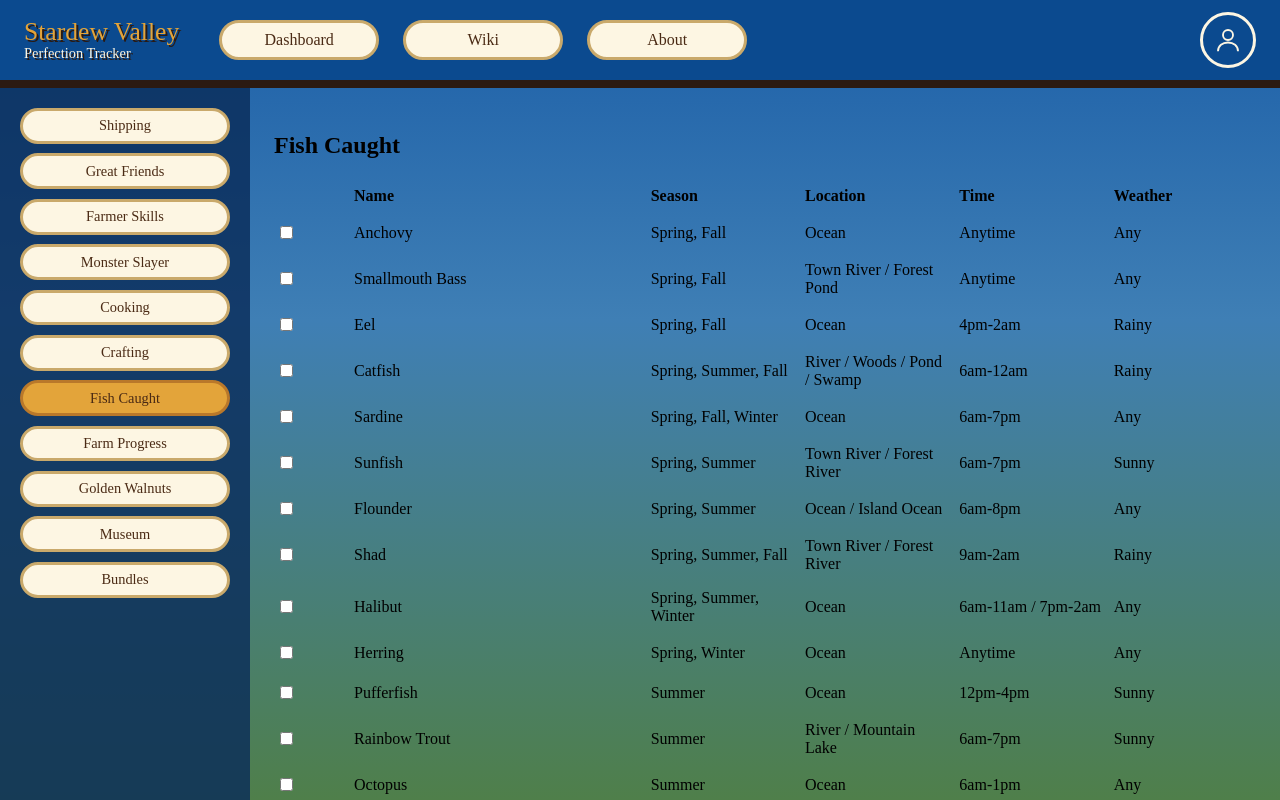
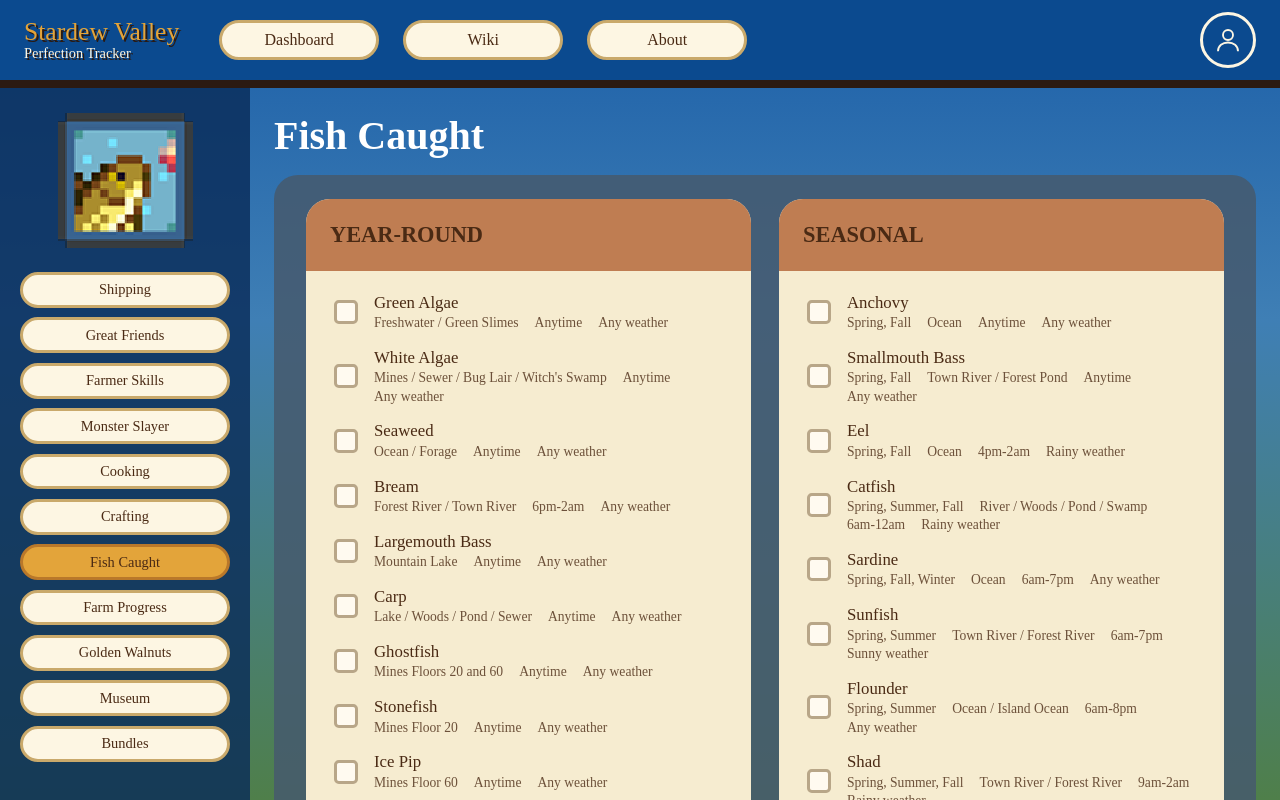
Before and after one commit to hrspnd/stardew-perfection-tracker, a React (Vite) app in the folder client/: page /fish in a window 1280 px wide. Shown: the top 800 px of the page. Built offline with nearby package versions, Linux system fonts and the light colour scheme.

Commit message:
added card styling for Shipped, Golden Walnuts, Fish Caught and Bundles

```diff
--- a/client/src/components/GroupedChecklist.jsx
+++ b/client/src/components/GroupedChecklist.jsx
@@ -1,30 +1,80 @@
+import { useEffect, useState } from 'react'
+
 /**
  * GroupedChecklist
- * Shared layout for: Produce/Forage Shipped (groups = seasons/categories,
- * no reward) and Bundles (groups = individual bundles, WITH a reward line;
- * the page wraps one of these per Room, e.g. "Crafts Room").
+ * Shared card layout for: Produce/Forage Shipped (groups = seasons/categories),
+ * Golden Walnuts (groups = regions), Fish Caught (groups = where/when the fish
+ * is caught) and Bundles (groups = individual bundles, WITH a reward line;
+ * the Bundles page renders one of these per Room).
  *
- * Renders each group as a header + a plain checklist (checkbox + optional
- * icon + name, nothing else). If a group has a `reward`, it's shown as a
- * final non-checkbox row, visually distinct from the requirements above it.
+ * Each group is a card: a coloured header (optional icon + title) and a
+ * checklist (checkbox + optional icon + name). Clicking a name toggles it,
+ * and checked rows fade. Cards are split into two balanced columns (one on
+ * narrow screens): each card goes into whichever column is currently shorter,
+ * so a few tall cards don't leave one side empty.
  *
  * Props:
  *   groups: Array<{
  *     id: string,
  *     title: string,
- *     items: Array<{ id, label, icon?, checked }>,
+ *     icon?: string,
+ *     items: Array<{ id, label, icon?, checked, details?: string[] }>,
  *     reward?: string,
  *     requiredCount?: number,  // e.g. "choose any 5 of 9" bundles
  *   }>
  *   onToggleItem: (groupId, itemId) => void
+ *
+ * `details` are small extra lines shown under an item's name (Fish uses them
+ * for location, time and weather).
  */
 
+const NARROW = '(max-width: 900px)'
+
+// 1 column on narrow screens (cards stay in data order), otherwise 2.
+function useColumnCount() {
+  const [narrow, setNarrow] = useState(() => window.matchMedia(NARROW).matches)
+
+  useEffect(() => {
+    const query = window.matchMedia(NARROW)
+    const update = () => setNarrow(query.matches)
+    query.addEventListener('change', update)
+    return () => query.removeEventListener('change', update)
+  }, [])
+
+  return narrow ? 1 : 2
+}
+
+// Rough card height in "rows": the header counts as 3, a row with detail
+// lines is taller than a plain one, and the reward line is a little taller too.
+function groupWeight(group) {
+  const rows = group.items.reduce((sum, item) => sum + (item.details?.length ? 1.8 : 1), 0)
+  return 3 + rows + (group.reward ? 1.5 : 0)
+}
+
+function splitIntoColumns(groups, count) {
+  const columns = Array.from({ length: count }, () => ({ groups: [], weight: 0 }))
+  for (const group of groups) {
+    // On a tie the first (left) column wins.
+    const shortest = columns.reduce((a, b) => (b.weight < a.weight ? b : a))
+    shortest.groups.push(group)
+    shortest.weight += groupWeight(group)
+  }
+  return columns.map((column) => column.groups)
+}
+
 export default function GroupedChecklist({ groups, onToggleItem }) {
+  const columns = splitIntoColumns(groups, useColumnCount())
+
   return (
-    <div className="grouped-checklist">
-      {groups.map((group) => (
+    <div className="grouped-checklist" style={{ '--columns': columns.length }}>
+      {columns.map((columnGroups, columnIndex) => (
+        <div key={columnIndex} className="grouped-checklist__column">
+      {columnGroups.map((group) => (
         <section key={group.id} className="grouped-checklist__group">
           <header className="grouped-checklist__group-header">
+            {group.icon && (
+              <img className="grouped-checklist__group-icon" src={group.icon} alt="" />
+            )}
             <h3>{group.title}</h3>
             {group.requiredCount ? (
               <span className="grouped-checklist__required-count">
@@ -34,22 +84,39 @@
           </header>
 
           <ul className="grouped-checklist__items">
-            {group.items.map((item) => (
-              <li key={item.id} className="grouped-checklist__item">
+            {group.items.map((item) => {
+              const inputId = `${group.id}-${item.id}`
+              return (
+                <li
+                  key={item.id}
+                  className={
+                    item.checked
+                      ? 'grouped-checklist__item grouped-checklist__item--checked'
+                      : 'grouped-checklist__item'
+                  }
+                >
                   <input
                     type="checkbox"
-                  id={`${group.id}-${item.id}`}
+                    id={inputId}
                     checked={Boolean(item.checked)}
                     onChange={() => onToggleItem(group.id, item.id)}
                   />
-                {item.icon ? (
+                  {item.icon && (
                     <img className="grouped-checklist__icon" src={item.icon} alt="" />
-                ) : (
-                  <span className="grouped-checklist__icon grouped-checklist__icon--placeholder" />
                   )}
-                <label htmlFor={`${group.id}-${item.id}`}>{item.label}</label>
+                  <label htmlFor={inputId} className="grouped-checklist__label">
+                    <span className="grouped-checklist__name">{item.label}</span>
+                    {item.details?.length > 0 && (
+                      <span className="grouped-checklist__details">
+                        {item.details.map((line, index) => (
+                          <span key={index}>{line}</span>
+                        ))}
+                      </span>
+                    )}
+                  </label>
                 </li>
-            ))}
+              )
+            })}
 
             {group.reward && (
               <li className="grouped-checklist__reward">Reward: {group.reward}</li>
@@ -58,5 +125,7 @@
         </section>
       ))}
         </div>
+      ))}
+    </div>
   )
 }
--- a/client/src/components/Layout.jsx
+++ b/client/src/components/Layout.jsx
@@ -1,4 +1,15 @@
-import { NavLink } from 'react-router-dom'
+import { NavLink, useLocation } from 'react-router-dom'
+
+import cookingIcon from '../assets/icons/Cooking.png'
+import craftingIcon from '../assets/icons/Crafting.png'
+import farmerSkillsIcon from '../assets/icons/Farmer Skills.png'
+import fishIcon from '../assets/icons/Fish Caught.png'
+import walnutIcon from '../assets/icons/Golden Walnut.png'
+import friendsIcon from '../assets/icons/Great Friends.png'
+import monsterIcon from '../assets/icons/Monster Slayer.png'
+import museumIcon from '../assets/icons/Museum.png'
+import shippingIcon from '../assets/icons/Shipping.png'
+import wizardIcon from '../assets/icons/Wizard.png'
 
 /**
  * Layout
@@ -7,7 +18,8 @@
  * See App.jsx for how routes map to sidebar items.
  *
  * Art slots: drop your logo into .layout__logo-img and the chicken sprite into
- * .layout__mascot (see the comments below) when you have the files.
+ * .layout__mascot (see the comments below) when you have the files. Pages with
+ * an entry in PAGE_ICONS show their own big icon at the top of the sidebar.
  */
 
 const SIDEBAR_LINKS = [
@@ -24,10 +36,28 @@
   { to: '/bundles', label: 'Bundles' },
 ]
 
+// Big icon at the top of the sidebar, chosen by route. Routes not listed here
+// (the dashboard, Bundles until it has an icon) show the empty mascot slot.
+const PAGE_ICONS = {
+  '/shipped': shippingIcon,
+  '/golden-walnuts': walnutIcon,
+  '/fish': fishIcon,
+  '/great-friends': friendsIcon,
+  '/farmer-level': farmerSkillsIcon,
+  '/monster-slayer': monsterIcon,
+  '/cooking': cookingIcon,
+  '/crafting': craftingIcon,
+  '/farm-progress': wizardIcon,
+  '/museum': museumIcon,
+}
+
 const pillClass = ({ isActive }) =>
   isActive ? 'layout__pill layout__pill--active' : 'layout__pill'
 
 export default function Layout({ children }) {
+  const { pathname } = useLocation()
+  const pageIcon = PAGE_ICONS[pathname]
+
   return (
     <div className="layout">
       <header className="layout__topnav">
@@ -58,8 +88,12 @@
 
       <div className="layout__body">
         <aside className="layout__sidebar" aria-label="Categories">
-          {/* Swap for <img src={chicken} alt="" /> when you have the sprite */}
-          <div className="layout__mascot" aria-hidden="true" />
+          {pageIcon ? (
+            <img className="layout__page-icon" src={pageIcon} alt="" />
+          ) : (
+            /* No icon for this page: swap for <img src={chicken} alt="" /> when you have the sprite */
+            <div className="layout__mascot" aria-hidden="true" />
+          )}
           <nav className="layout__sidebar-nav">
             {SIDEBAR_LINKS.map((link) => (
               <NavLink
--- /dev/null
+++ b/client/src/components/TrackerPage.jsx
@@ -0,0 +1,19 @@
+/**
+ * TrackerPage
+ * Shared page frame for Shipped, Golden Walnuts, Fish Caught and Bundles:
+ * a page title above a translucent panel that holds the group cards.
+ * (The big category icon at the top of the sidebar is set per route in
+ * Layout.jsx.)
+ *
+ * Props:
+ *   title: string
+ *   children: the page content (usually a GroupedChecklist)
+ */
+export default function TrackerPage({ title, children }) {
+  return (
+    <div className="tracker-page">
+      <h2 className="tracker-page__title">{title}</h2>
+      <div className="tracker-page__panel">{children}</div>
+    </div>
+  )
+}
--- a/client/src/pages/Bundles.jsx
+++ b/client/src/pages/Bundles.jsx
@@ -1,9 +1,11 @@
 import { useEffect, useState } from 'react'
 import { listCategory, toggleBundleItem } from '../api'
 import GroupedChecklist from '../components/GroupedChecklist'
+import TrackerPage from '../components/TrackerPage'
 
 // Bundles (route: "/bundles")
-// Data is Room > Bundle > Item. Renders one GroupedChecklist per Room,
+// Data is Room > Bundle > Item. Renders one GroupedChecklist per Room inside
+// a TrackerPage,
 // where each "group" passed to GroupedChecklist is actually one Bundle
 // (name = bundle name, items = required items, reward shown at the bottom).
 
@@ -73,15 +75,16 @@
   if (error) return <p>Something went wrong: {error}</p>
 
   return (
+    <TrackerPage title="Bundles">
       <div className="bundles-page">
         {rooms.map((room) => (
           <section key={room.id} className="bundles-page__room">
-          <h2>
+            <h3 className="bundles-page__room-title">
               {room.name}
               {room.roomReward && (
                 <span className="bundles-page__room-reward"> - Room reward: {room.roomReward}</span>
               )}
-          </h2>
+            </h3>
             <GroupedChecklist
               groups={room.bundles.map((bundle) => ({
                 id: bundle.id,
@@ -95,5 +98,6 @@
           </section>
         ))}
       </div>
+    </TrackerPage>
   )
 }
--- a/client/src/pages/FishCaught.jsx
+++ b/client/src/pages/FishCaught.jsx
@@ -1,11 +1,53 @@
 import { useEffect, useState } from 'react'
 import { listCategory, toggleItem } from '../api'
-import ListTracker from '../components/ListTracker'
+import GroupedChecklist from '../components/GroupedChecklist'
+import TrackerPage from '../components/TrackerPage'
 
 // FishCaught (route: "/fish")
-// Uses ListTracker (4 data columns: season, location, time, weather).
+// Uses TrackerPage + GroupedChecklist. The fish data is one flat list
+// (name + [season, location, time, weather]), so the page sorts it into cards:
+// Year-Round, Seasonal, Night Market and Crab Pot. Each fish is in exactly one.
 
 const CATEGORY = 'fish'
+
+const GROUPS = [
+  { id: 'year-round', title: 'Year-Round' },
+  { id: 'seasonal', title: 'Seasonal' },
+  { id: 'night-market', title: 'Night Market' },
+  { id: 'crab-pot', title: 'Crab Pot' },
+]
+
+function groupIdFor(fish) {
+  const season = fish.columns?.[0] ?? ''
+  if (season.includes('Crab Pot')) return 'crab-pot'
+  if (season.includes('Night Market')) return 'night-market'
+  if (season.startsWith('Year-round')) return 'year-round'
+  return 'seasonal'
+}
+
+function buildGroups(fish) {
+  return GROUPS.map((group) => ({
+    ...group,
+    items: fish
+      .filter((f) => groupIdFor(f) === group.id)
+      .map((f) => {
+        const [season, location, time, weather] = f.columns ?? []
+        return {
+          id: f.id,
+          label: f.name,
+          checked: f.checked,
+          // Season is only worth showing on the Seasonal card; the others
+          // already say it in their title.
+          details: [
+            group.id === 'seasonal' ? season : null,
+            location,
+            time,
+            weather ? `${weather} weather` : null,
+          ].filter(Boolean),
+        }
+      }),
+  })).filter((group) => group.items.length > 0)
+}
 
 export default function FishCaught() {
   const [items, setItems] = useState([])
@@ -40,11 +82,11 @@
   if (error) return <p>Something went wrong: {error}</p>
 
   return (
-    <ListTracker
-      title="Fish Caught"
-      items={items}
-      columnHeaders={['Season', 'Location', 'Time', 'Weather']}
-      onToggle={handleToggle}
-    />
+    <TrackerPage title="Fish Caught">
+      <GroupedChecklist
+        groups={buildGroups(items)}
+        onToggleItem={(_groupId, itemId) => handleToggle(itemId)}
+      />
+    </TrackerPage>
   )
 }
--- a/client/src/pages/GoldenWalnuts.jsx
+++ b/client/src/pages/GoldenWalnuts.jsx
@@ -1,12 +1,12 @@
 import { useEffect, useState } from 'react'
 import { listCategory, toggleGroupedItem } from '../api'
 import GroupedChecklist from '../components/GroupedChecklist'
+import TrackerPage from '../components/TrackerPage'
 
 // GoldenWalnuts (route: "/golden-walnuts")
-// Uses GroupedChecklist, same pattern as ProduceShipped. Groups = regions
-// (Island East/West/North/South, Volcano, Other), each item is one of the
-// 130 real walnut discoveries, labeled with its type and how many walnuts
-// it's worth when more than 1.
+// Uses TrackerPage + GroupedChecklist. Groups = regions (Island East/West/
+// North/South, Volcano, Other). Each item is a walnut discovery, labeled with
+// its type and how many walnuts it's worth when more than 1 (130 in total).
 
 export default function GoldenWalnuts() {
   const [groups, setGroups] = useState([])
@@ -58,5 +58,9 @@
   if (loading) return <p>Loading...</p>
   if (error) return <p>Something went wrong: {error}</p>
 
-  return <GroupedChecklist groups={groups} onToggleItem={handleToggleItem} />
+  return (
+    <TrackerPage title="Golden Walnuts Found">
+      <GroupedChecklist groups={groups} onToggleItem={handleToggleItem} />
+    </TrackerPage>
+  )
 }
--- a/client/src/pages/ProduceShipped.jsx
+++ b/client/src/pages/ProduceShipped.jsx
@@ -1,11 +1,11 @@
 import { useEffect, useState } from 'react'
 import { listCategory, toggleGroupedItem } from '../api'
 import GroupedChecklist from '../components/GroupedChecklist'
+import TrackerPage from '../components/TrackerPage'
 
 // ProduceShipped (route: "/shipped")
-// Uses GroupedChecklist. Groups = categories (Spring Foraging, Animal
-// Products, Fruit Trees, ...). Each group is a plain checklist: icon + name
-// only, no other columns.
+// Uses TrackerPage + GroupedChecklist. Groups = categories (Spring Foraging,
+// Animal Products, Fruit Trees, ...). Each group is a plain checklist.
 
 export default function ProduceShipped() {
   const [groups, setGroups] = useState([])
@@ -57,5 +57,9 @@
   if (loading) return <p>Loading...</p>
   if (error) return <p>Something went wrong: {error}</p>
 
-  return <GroupedChecklist groups={groups} onToggleItem={handleToggleItem} />
+  return (
+    <TrackerPage title="Produce and Forage Shipped">
+      <GroupedChecklist groups={groups} onToggleItem={handleToggleItem} />
+    </TrackerPage>
+  )
 }
--- a/client/src/styles.css
+++ b/client/src/styles.css
@@ -1,7 +1,9 @@
 /* ============================================================
-   LAYOUT ONLY - no colors, no fonts, no theming yet.
-   Purpose: get every page's structure/spacing right so we can
-   see exactly what data/props are missing before we style anything.
+   Stardew Perfection Tracker styles.
+   Sections: page shell (Layout), ListTracker, CardGridTracker,
+   SkillTracker, tracker pages (GroupedChecklist + Bundles), Dashboard.
+   Fonts: set --font-display / --font-body in .layout, .tracker-page
+   and .dashboard once your fonts are loaded.
    ============================================================ */
 
 * {
@@ -9,7 +11,6 @@
 }
 
 /* ---------- Page shell (Layout.jsx) ----------
-   Replace the old "Page shell" section of styles.css with this.
    Top bar is sticky; the sidebar sticks directly beneath it and scrolls
    on its own if it gets taller than the screen. */
 
@@ -154,6 +155,17 @@
   display: none;
 }
 
+/* Big per-page icon (set by route in Layout.jsx) */
+.layout__page-icon {
+  display: block;
+  width: 9rem;
+  height: 9rem;
+  flex-shrink: 0;
+  align-self: center;
+  object-fit: contain;
+  image-rendering: pixelated;
+}
+
 .layout__sidebar-nav {
   display: flex;
   flex-direction: column;
@@ -232,7 +244,8 @@
     padding: 0.5rem 0.75rem;
   }
 
-  .layout__mascot {
+  .layout__mascot,
+  .layout__page-icon {
     display: none;
   }
 
@@ -383,40 +396,95 @@
   font-size: 0.85rem;
 }
 
-/* ---------- GroupedChecklist ---------- */
-/* Used by Shipped (no reward) and by Bundles, where each "group" passed in
-   is actually one Bundle within a Room. */
+/* ---------- Tracker pages: Shipped, Walnuts, Fish, Bundles ---------- */
+/* TrackerPage frame, GroupedChecklist cards and the Bundles page. */
+
+/* ---------- Page frame (TrackerPage) ---------- */
+
+.tracker-page {
+  --cream: #f6ecd0;
+  --card-head: #bf7d52;
+  --ink: #4a2a14;
+  --box-edge: #b8a688;
+  --box-checked: #8d8573;
+  --gold: #e3a43a;
+  --panel: rgba(70, 90, 110, 0.85);
+  --font-display: inherit;
+  --font-body: inherit;
+
+  font-family: var(--font-body);
+  color: var(--ink);
+}
+
+.tracker-page__title {
+  margin: 0 0 1rem;
+  font-family: var(--font-display);
+  font-size: 2.5rem;
+  color: #fff;
+}
+
+.tracker-page__panel {
+  padding: 1.5rem 2rem;
+  border-radius: 1.5rem;
+  background: var(--panel);
+}
+
+/* ---------- Group cards (GroupedChecklist) ---------- */
+/* GroupedChecklist.jsx splits the cards into balanced columns and sets
+   --columns (2, or 1 on narrow screens). */
 
 .grouped-checklist {
+  display: grid;
+  grid-template-columns: repeat(var(--columns, 2), minmax(0, 1fr));
+  gap: 1.75rem;
+  align-items: start;
+}
+
+.grouped-checklist__column {
   display: flex;
   flex-direction: column;
-  gap: 1.5rem;
+  gap: 1.75rem;
+  min-width: 0;
+}
+
+.grouped-checklist__group {
+  border-radius: 1.5rem;
+  overflow: hidden;
+  background: var(--cream);
 }
 
 .grouped-checklist__group-header {
   display: flex;
-  align-items: baseline;
-  gap: 0.5rem;
-  margin-bottom: 0.5rem;
+  align-items: center;
+  gap: 0.9rem;
+  min-height: 4.5rem;
+  padding: 0.75rem 1.5rem;
+  background: var(--card-head);
 }
 
 .grouped-checklist__group-header h3 {
   margin: 0;
+  font-family: var(--font-display);
+  font-size: 1.4rem;
+  text-transform: uppercase;
+}
+
+.grouped-checklist__group-icon {
+  width: 2.5rem;
+  height: 2.5rem;
+  object-fit: contain;
+  image-rendering: pixelated;
 }
 
 .grouped-checklist__required-count {
-  font-size: 0.8rem;
-}
-
-.bundles-page__room-reward {
+  margin-left: auto;
   font-size: 0.85rem;
-  font-weight: normal;
 }
 
 .grouped-checklist__items {
   list-style: none;
   margin: 0;
-  padding: 0;
+  padding: 1rem 1.5rem 1.25rem;
   display: flex;
   flex-direction: column;
   gap: 0.35rem;
@@ -425,60 +493,116 @@
 .grouped-checklist__item {
   display: flex;
   align-items: center;
-  gap: 0.5rem;
+  gap: 1rem;
+  padding: 0.35rem 0.25rem;
 }
 
-.grouped-checklist__icon,
-.grouped-checklist__icon--placeholder {
-  width: 1.25rem;
-  height: 1.25rem;
+.grouped-checklist__icon {
+  width: 2.25rem;
+  height: 2.25rem;
+  flex-shrink: 0;
+  object-fit: contain;
+  image-rendering: pixelated;
 }
 
-.grouped-checklist__reward {
-  margin-top: 0.25rem;
-  padding: 0.35rem 0.5rem;
+.grouped-checklist__label {
+  display: flex;
+  flex-direction: column;
+  gap: 0.15rem;
+  flex: 1;
+  min-width: 0;
+  font-family: var(--font-display);
+  font-size: 1.05rem;
+  cursor: pointer;
 }
 
-/* ---------- Bundles page ---------- */
-/* Wraps one GroupedChecklist per Room (Crafts Room, Pantry, ...) */
+.grouped-checklist__details {
+  display: flex;
+  flex-wrap: wrap;
+  gap: 0.15rem 1rem;
+  font-family: var(--font-body);
+  font-size: 0.85rem;
+  opacity: 0.8;
+}
+
+/* Checkbox */
+.grouped-checklist__item input[type='checkbox'] {
+  appearance: none;
+  display: grid;
+  place-content: center;
+  flex-shrink: 0;
+  width: 1.5rem;
+  height: 1.5rem;
+  margin: 0;
+  border: 3px solid var(--box-edge);
+  border-radius: 0.3rem;
+  background: #fffaf0;
+  cursor: pointer;
+}
+
+.grouped-checklist__item input[type='checkbox']:checked {
+  border-color: var(--box-checked);
+  background: var(--box-checked);
+}
+
+.grouped-checklist__item input[type='checkbox']:checked::after {
+  content: '';
+  width: 0.35rem;
+  height: 0.7rem;
+  border: solid #fff;
+  border-width: 0 3px 3px 0;
+  transform: translateY(-1px) rotate(45deg);
+}
+
+.grouped-checklist__item input[type='checkbox']:focus-visible {
+  outline: 3px solid var(--gold);
+  outline-offset: 2px;
+}
+
+/* Checked rows fade (the box stays solid so the state is still clear) */
+.grouped-checklist__item--checked .grouped-checklist__label,
+.grouped-checklist__item--checked .grouped-checklist__icon {
+  opacity: 0.45;
+}
+
+/* Bundle reward line: a non-checkbox row at the bottom of the card */
+.grouped-checklist__reward {
+  margin-top: 0.5rem;
+  padding: 0.6rem 0.9rem;
+  border-radius: 0.75rem;
+  background: rgba(191, 125, 82, 0.25);
+  font-size: 0.95rem;
+}
+
+/* ---------- Bundles page: one block of cards per room ---------- */
 
 .bundles-page {
   display: flex;
   flex-direction: column;
-  gap: 2.5rem;
+  gap: 1rem;
 }
 
-.bundles-page__room h2 {
-  margin-bottom: 1rem;
+.bundles-page__room-title {
+  margin: 0 0 1rem;
+  font-family: var(--font-display);
+  font-size: 1.6rem;
+  color: #fff;
 }
 
-/* ---------- Dashboard ---------- */
-
-.dashboard__total-perfection {
-  margin-bottom: 1.5rem;
+.bundles-page__room-reward {
+  font-size: 0.95rem;
+  font-weight: normal;
+  opacity: 0.85;
 }
 
-.dashboard__total-perfection-number {
-  font-size: 2rem;
-  margin: 0;
-}
-
-.dashboard__grid {
-  display: grid;
-  grid-template-columns: repeat(auto-fill, minmax(240px, 1fr));
-  gap: 0.75rem;
-}
-
-.dashboard-summary-card {
-  display: block;
-  padding: 0.75rem 1rem;
-  text-decoration: none;
+@media (max-width: 900px) {
+  .tracker-page__panel {
+    padding: 1rem;
+  }
 }
 
 /* ---------- Dashboard ----------
-   Replace the old "Dashboard" section at the bottom of styles.css with this.
-   Colors are CSS variables so you can retune them in one place.
-   Set --font-body / --font-display to your loaded fonts. */
+   Colors are CSS variables so you can retune them in one place. */
 
 .dashboard {
   --cream: #fdf6e3;
@@ -499,6 +623,7 @@
   margin: 0 0 1rem;
   font-family: var(--font-display);
   font-size: 2.5rem;
+  color: #fff;
 }
 
 .dashboard__panel {
```
Also changed, not shown: client/src/assets/bg-stardew.png (added). Lines whose indentation alone changed are shown as unchanged.
